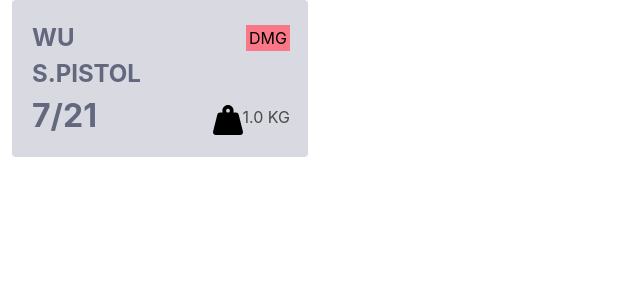
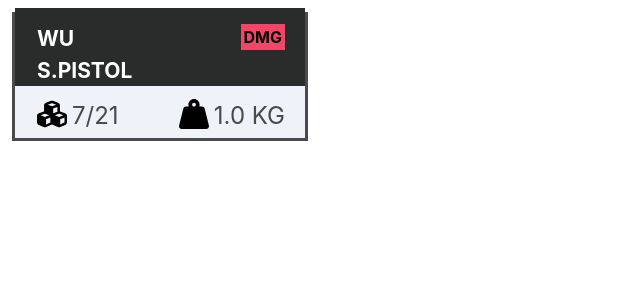
Before and after one commit to Grasscopper/journey, a Next.js app: page /Loadout/WeaponCard in a window 1280 px wide. Shown: the top 300 px of the page, without its empty margins (0-640 px from the left). Built offline with nearby package versions, Linux system fonts and the light colour scheme.

Commit message:
Create the WeaponCard component and disable dark mode

```diff
--- a/pages/Loadout/WeaponCard.js
+++ b/pages/Loadout/WeaponCard.js
@@ -7,41 +7,42 @@ import { faWeightHanging } from '@fortawesome/free-solid-svg-icons'
 
 const WeaponCard = (props) => {
   return (
-    <div className="column is-3" style={{  marginBottom: 20 }}>
+    <div className="column is-3" style={{  marginBottom: 10 }}>
      <div className="weapon-card-background" style={{ cursor: "pointer" }}>
-       <div className="columns is-mobile is-multiline" style={{ padding: 10, paddingTop: 5, paddingBottom: 5, minHeight: 139 }}>
+       <div className="columns is-mobile is-multiline" style={{ padding: 12, paddingTop: 5, paddingBottom: 5, minHeight: 139 }}>
 
-         <div className="column is-7-mobile is-7" style={{ paddingTop: 15, paddingBottom: 0 }}>
-           <p style={{ paddingLeft: 10, fontSize: 24, fontWeight: 700, color: "#63687E" }}>
+         <div className="column is-7-mobile is-7 has-text-white" style={{ paddingTop: 15, paddingBottom: 0, backgroundColor: "#292C2A" }}>
+           <p style={{ paddingLeft: 10, fontSize: 21, fontWeight: 700 }}>
            WU S.PISTOL
            </p>
          </div>
 
-         <div className="column is-5-mobile is-5" style={{ color: "#63687E", textAlign: "right", paddingTop: 21, paddingRight: 20 }}>
-          <span style={{color: "black", backgroundColor: "#FA7787", padding: 3 }}>DMG</span>
+         <div className="column is-5-mobile is-5" style={{ color: "#63687E", textAlign: "right", paddingTop: 17, paddingRight: 20, backgroundColor: "#292C2A" }}>
+          <span style={{color: "black", backgroundColor: "#F14667", padding: 3, fontWeight: "bold" }}>DMG</span>
          </div>
 
-         <div className="column is-half-mobile is-6" style={{ paddingTop: 0 }}>
-           <p style={{ paddingLeft: 10, fontSize: 32, fontWeight: 700, color: "#63687E" }}>
+         <div className="column is-half-mobile is-6" style={{ paddingTop: 13 }}>
+         <span className="icon-text" style={{ paddingLeft: 10 }}>
+             <span>
+                 <FontAwesomeIcon icon={faCubes} style={{ color: "black", height: 30, width: 30}} />
+             </span>
+
+             <span style={{ marginTop: 5, marginLeft: 5, fontSize: 24 }}>
                  7/21
-           </p>
+             </span>
+         </span>
          </div>
 
          <div className="column is-half-mobile is-6" style={{ textAlign: "right", paddingTop: 13, paddingRight: 20 }}>
-
-
-
             <span className="icon-text">
                 <span>
                     <FontAwesomeIcon icon={faWeightHanging} style={{ color: "black", height: 30, width: 30}} />
                 </span>
 
-            <span>
+                <span style={{ marginTop: 5, marginLeft: 5, fontSize: 24 }}>
                     1.0 KG
                 </span>
             </span>
-
-
          </div>
 
        </div>
--- a/styles/Home.module.css
+++ b/styles/Home.module.css
@@ -115,7 +115,7 @@
   }
 }
 
-@media (prefers-color-scheme: dark) {
+/* @media (prefers-color-scheme: dark) {
   .card,
   .footer {
     border-color: #222;
@@ -126,4 +126,4 @@
   .logo img {
     filter: invert(1);
   }
-}
+} */
--- a/styles/globals.css
+++ b/styles/globals.css
@@ -1,13 +1,15 @@
 @import "https://cdn.jsdelivr.net/npm/bulma@0.9.2/css/bulma.min.css";
 
 .weapon-card-background {
-  background-color: hsl(227, 47%, 96%);;
-  border-radius: 4px;
+  background-color: hsl(227, 47%, 96%);
+  /* border-radius: 4px; */
+  border: solid;
 }
 
 .weapon-card-background:hover {
   background-image: linear-gradient(rgba(0, 0, 0, 0.1) 0 0);
-  border-radius: 4px;
+  /* border-radius: 4px; */
+  border: solid;
 }
 
 html,
@@ -27,7 +29,7 @@ a {
   box-sizing: border-box;
 }
 
-@media (prefers-color-scheme: dark) {
+/* @media (prefers-color-scheme: dark) {
   html {
     color-scheme: dark;
   }
@@ -35,4 +37,4 @@ a {
     color: white;
     background: black;
   }
-}
+} */
```
Lines whose indentation alone changed are shown as unchanged.
